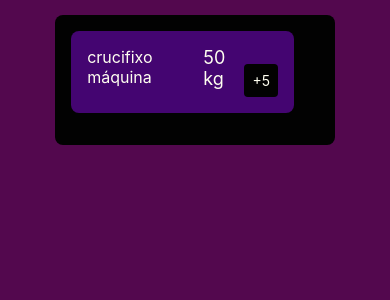
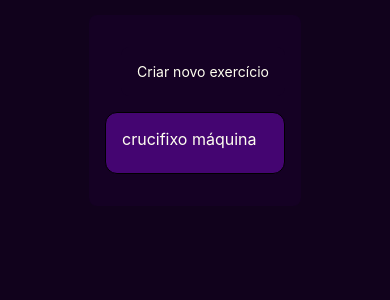
Before and after one commit to ErivanF/GymMemo, a React Native app: screen / in a window 390 px wide. Shown: the top 300 px of the page. Built offline with nearby package versions, Linux system fonts and the light colour scheme.

Commit message:
adicionado modal e formulário para nome

```diff
--- /dev/null
+++ b/Components/CreateExerciseModal/index.tsx
@@ -0,0 +1,87 @@
+import { Button, Modal, StyleSheet, Text, TextInput, View } from "react-native";
+import { useTheme } from "../../Providers/ThemeProvider";
+import { useState } from "react";
+import { IExercise } from "../../Interfaces";
+
+interface IProps {
+  showModal: boolean;
+  setShowModal: React.Dispatch<boolean>;
+}
+
+const CreateExerciseModal = ({ showModal, setShowModal }: IProps) => {
+  const theme = useTheme().get;
+  const [newExercise, setNewExercise] = useState<Partial<IExercise>>();
+  const style = StyleSheet.create({
+    container: {
+      backgroundColor: theme.background,
+      padding: 20,
+      borderRadius: 10,
+      shadowColor: "#000",
+      shadowOffset: { width: 0, height: 2 },
+      shadowOpacity: 0.8,
+      shadowRadius: 2,
+      elevation: 5,
+      width: "90%",
+      height: "auto",
+      flex: 1,
+      margin: 20,
+      alignItems: "center",
+      borderWidth: 5,
+      borderColor: theme.border,
+      color: theme.cardText,
+    },
+    title: {
+      fontSize: 20,
+      fontWeight: "bold",
+      marginBottom: 16,
+      color: theme.cardText,
+    },
+    text: {
+      marginBottom: 10,
+      color: theme.cardText,
+    },
+    input: {
+      backgroundColor: theme.background3,
+      padding: 10,
+      marginBottom: 10,
+      borderRadius: 5,
+      borderWidth: 1,
+      borderColor: theme.border,
+      color: theme.cardText,
+      fontSize: 16,
+      width: "80%",
+    },
+  });
+
+  return (
+    <Modal
+      visible={showModal}
+      animationType="slide"
+      transparent={true}
+      onDismiss={() => {
+        setShowModal(false);
+      }}
+      onRequestClose={() => setShowModal(false)}
+    >
+      <View style={style.container}>
+        <Text style={style.title}>Criar novo exercício</Text>
+        <TextInput
+          style={style.input}
+          placeholder="Nome do exercício"
+          placeholderTextColor={theme.cardText}
+          onChange={(e) => {
+            setNewExercise({ ...newExercise, name: e.nativeEvent.text });
+          }}
+        />
+        <Button
+          title="Finalizar"
+          onPress={() => {
+            console.log(newExercise);
+          }}
+        />
+      </View>
+    </Modal>
+  );
+};
+
+export default CreateExerciseModal;
--- a/Components/ExerciseCard/index.tsx
+++ b/Components/ExerciseCard/index.tsx
@@ -10,18 +10,19 @@ interface IProps {
 
 const ExerciseCard = ({ exercise, index }: IProps) => {
   const theme = useTheme().get;
-  const { change } = UseList();
   const styles = StyleSheet.create({
     card: {
-      backgroundColor: theme.card,
+      backgroundColor: theme.background3,
       padding: 16,
-      borderRadius: 8,
+      borderRadius: 12,
       marginBottom: 16,
       maxHeight: "auto",
       alignContent: "center",
       flexDirection: "row",
       justifyContent: "space-between",
-      width: "90%",
+      minWidth: "90%",
+      borderWidth: 1,
+      borderColor: theme.border,
     },
     title: {
       fontSize: 20,
@@ -42,31 +43,18 @@ const ExerciseCard = ({ exercise, index }: IProps) => {
       marginBottom: 8,
     },
     button: {
-      backgroundColor: theme.listColor,
+      backgroundColor: theme.background2,
       alignSelf: "flex-end",
       justifyContent: "center",
       padding: 8,
       borderRadius: 4,
       textAlign: "center",
-      color: theme.text,
+      color: theme.cardText,
     },
   });
   return (
     <View style={styles.card}>
       <Text style={styles.name}>{exercise.name}</Text>
-      <Text style={styles.load}>
-        {exercise.load} {exercise.unit}
-      </Text>
-      <TouchableWithoutFeedback
-        onPress={() => {
-          const load = exercise.load + exercise.increment;
-          change(index, { load });
-        }}
-      >
-        <View style={styles.button}>
-          <Text style={{ color: theme.cardText }}>+{exercise.increment}</Text>
-        </View>
-      </TouchableWithoutFeedback>
     </View>
   );
 };
--- a/Components/ExerciseList/index.tsx
+++ b/Components/ExerciseList/index.tsx
@@ -1,25 +1,56 @@
-import { StyleSheet, View } from "react-native";
+import {
+  Modal,
+  StyleSheet,
+  Text,
+  TouchableWithoutFeedback,
+  View,
+} from "react-native";
 import ExerciseCard from "../ExerciseCard";
 import { useTheme } from "../../Providers/ThemeProvider";
 import { UseList } from "../../Providers/ListProvider";
+import { useEffect, useState } from "react";
+import CreateExerciseModal from "../CreateExerciseModal";
 
 const ExerciseList = () => {
+  const [showModal, setShowModal] = useState(false);
   const theme = useTheme().get;
   const styles = StyleSheet.create({
     container: {
       marginTop: 15,
-      backgroundColor: theme.listColor,
+      backgroundColor: theme.background2,
       padding: 16,
       borderRadius: 8,
       marginBottom: 16,
+      width: "auto",
+    },
+
+    createNew: {
+      marginTop: 16,
+      marginBottom: 16,
+      marginLeft: 16,
+      backgroundColor: theme.background2,
+      padding: 16,
+      borderRadius: 8,
+      width: "auto",
+      alignItems: "center",
+      justifyContent: "center",
+    },
+    createNewText: {
+      color: theme.cardText,
     },
   });
   const list = UseList().get;
   return (
     <View style={styles.container}>
+      <TouchableWithoutFeedback onPress={() => setShowModal(true)}>
+        <View style={styles.createNew}>
+          <Text style={styles.createNewText}>Criar novo exercício</Text>
+        </View>
+      </TouchableWithoutFeedback>
       {list.map((exercise, index) => (
         <ExerciseCard index={index} exercise={exercise} key={Math.random()} />
       ))}
+      <CreateExerciseModal showModal={showModal} setShowModal={setShowModal} />
     </View>
   );
 };
--- a/Providers/ThemeProvider/themes.ts
+++ b/Providers/ThemeProvider/themes.ts
@@ -1,9 +1,9 @@
 import { colorTheme } from "../../Interfaces";
 
 export const DarkTheme: colorTheme = {
-  background: "#53084e",
-  card: "#440571",
-  text: "#440571",
+  background: "#11021c",
+  background2: "#150124",
+  background3: "#440571",
+  border: "#000",
   cardText: "#fffff0",
-  listColor: "#020202",
 };
```
Also changed, not shown: Interfaces/index.ts (+8 -5 lines), package.json (+6 -1 lines), Todo.txt, 1 other file (tests, documents, lock files or other folders).
